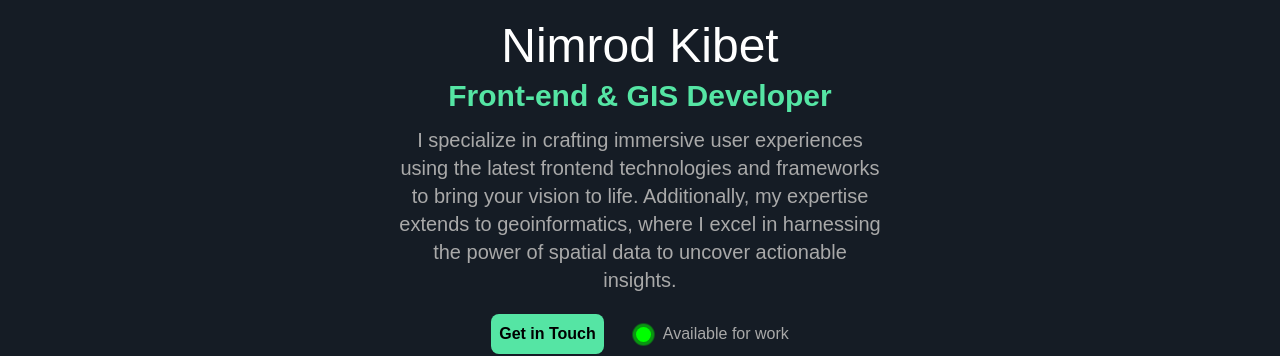
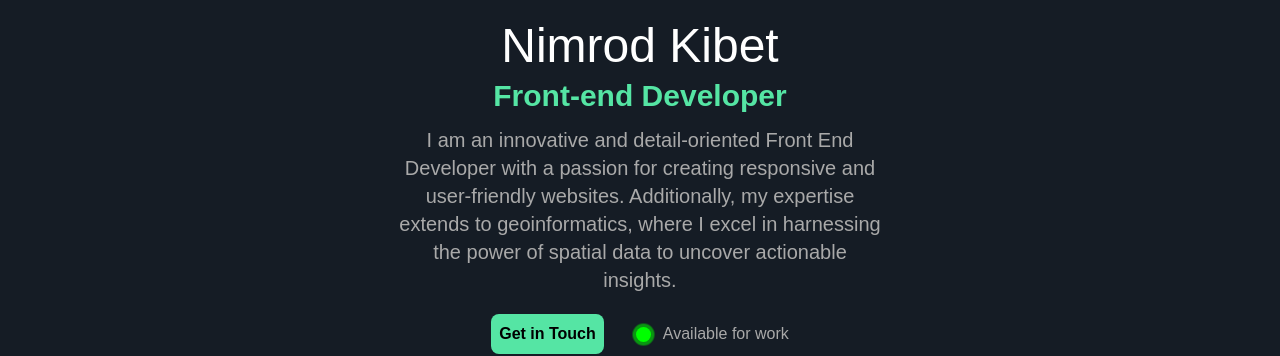
Before and after one commit to Nimrod2022/portfolio-mandela, a React (Vite) app: page / in a window 1280 px wide. Shown: the part 322-678 px from the top of the page. Built offline with nearby package versions, Linux system fonts and the light colour scheme; a web font is replaced by a local one.

Commit message:
bio text landing page

```diff
--- a/src/components/Home/Home.jsx
+++ b/src/components/Home/Home.jsx
@@ -62,13 +62,13 @@ const Home = ({ darkMode, scrollToContact }) => {
                 Nimrod Kibet
               </p>
               <h1 className="text-[#55E5A4] pt-2 font-extrabold text-2xl md:text-3xl text-center">
-                Front-end & GIS Developer
+                Front-end Developer
               </h1>
               <p className="text-xl text-[#686565] dark:text-[#A9A9A9] pt-3 text-center">
-                I specialize in crafting immersive user experiences using the
-                latest frontend technologies and frameworks to bring your vision
-                to life. Additionally, my expertise extends to geoinformatics,
-                where I excel in harnessing the power of spatial data to uncover
+                I am an innovative and detail-oriented Front End Developer with
+                a passion for creating responsive and user-friendly websites.
+                Additionally, my expertise extends to geoinformatics, where I
+                excel in harnessing the power of spatial data to uncover
                 actionable insights.
               </p>
               <div className="items-center flex justify-center md:pb-0 pb-8 pt-8 md:pt-5">
```
